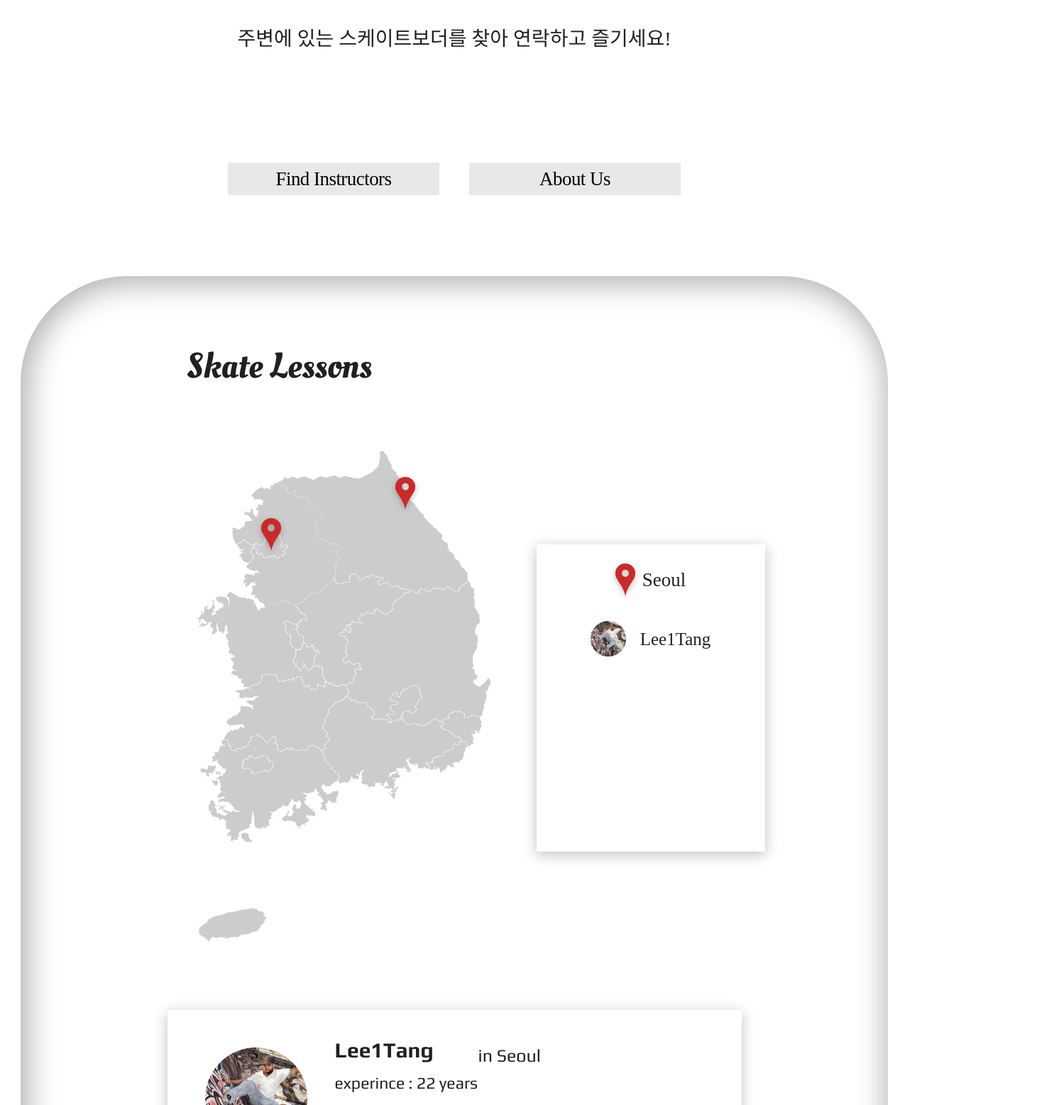
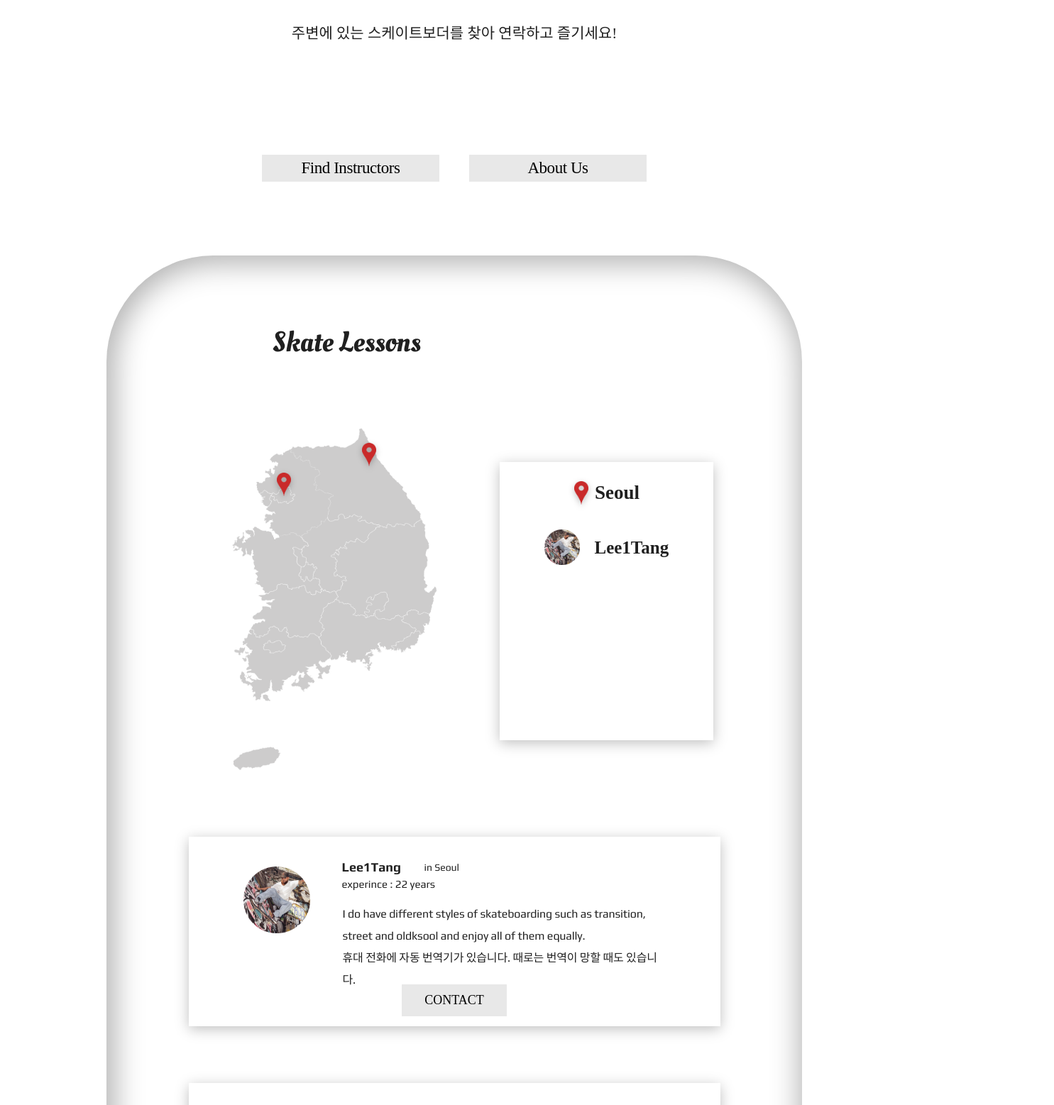
Before and after one commit to Minnie5382/Fun2Skate, a plain HTML site: page index.html in a window 1280 px wide. Shown: the part 426-1983 px from the top of the page at 71% size, 1485 px wide, since content can reach past the window. Drawn offline with nearby package versions, Linux system fonts and the light colour scheme; a web font is replaced by a local one.

Commit message:
[fix]글자수 기능 추가

```diff
--- a/css/apply copy.css
+++ /dev/null
@@ -1,129 +0,0 @@
-
-/* Source Sans 3 */
-@import url('https://fonts.googleapis.com/css2?family=Source+Sans+3:ital,wght@0,300;0,400;1,300&display=swap');
-
-
-/* 페이지 */
-.page {
-    width:1920px;
-    height:auto;
-}
-
-.page_wrap {
-    font-family: 'Oleo Script';
-    font-size: 30px;
-    width:auto;
-    height:1500px;
-    position:relative;
-    display: flex;
-    justify-content: center;
-    flex-direction: column;
-    margin:0 150px;
-    background: #FFFFFF;
-    background-blend-mode: darken;
-    box-shadow: 0px 4px 18px rgba(0, 0, 0, 0.25);
-}
-
-.page .title_wrap {
-    font-size: 50px;
-    position: absolute;
-    top: 75px;
-    left: 71px;
-}
-
-
-/* 신청서 폼 */
-.Apply_wrap .description {
-    margin-bottom: 83px;
-    line-height: 40px;
-
-}
-
-
-.Apply_wrap .apply_form {
-    display: flex;
-    flex-direction: column;
-}
-
-.apply_form > * {
-    margin-bottom:55px;
-}
-
-.apply_form input {
-    margin-top:21.5px ;
-}
-
-/* 이메일 형식 검증 */
-
-#error_mail {
-    font-size:22px;
-    color:#EA3434;
-    margin-top:10px;
-    display:inline;
-}
-
-.apply_form .explanation {
-    margin-top:2px;
-    font-size: 17px;
-    line-height: 30px;
-}
-
-.Apply_wrap span.ko, p.ko {
-    color: #737373;
-}
-
-.Apply_wrap span.ko {
-    margin-left: 55px;
-    font-size: 23px;
-}
-
-/* 프로필 이미지 업로드 박스 */
-input.profile_upload {
-    width:100%;
-}
-
-/* Introducing 텍스트 박스 */
-.introducing {
-    position: relative;
-}
-.introducing input {
-    width:100%;
-    height:200px;
-}
-
-.introducing p.letter_count {
-    position: absolute;
-    bottom: 10px;
-    right: 13px;
-    font-size: 20px;
-}
-
-/* 신청서 안내문 */
-.Apply_wrap .notice {
-    font-family: 'Source Sans 3';
-    text-align: center;
-    line-height: 40px;
-    font-size: 16px;
-    margin-top: 176px;
-    color: black;
-}
-
-/* 신청서 제출 버튼 */
-.Apply_wrap .submit_btn {
-    text-align: center;
-}
-button.submit {
-    position: relative;
-    width: 328px;
-    font-size: 40px;
-    margin: 41px 0 70px 0;
-}
-
-/* 텍스트박스 공통 스타일 */
-input {
-    background: #F3F3F3;
-    border: 1px solid #939393;
-    width: 497.48px;
-    height: 60.54px;
-    font-size:20px;
-}
--- a/css/index.css
+++ b/css/index.css
@@ -8,6 +8,7 @@
     box-shadow: inset 4px 4px 40px 8px rgba(0, 0, 0, 0.3);
     border-radius: 150px;
     padding-bottom:45px;
+    margin:0 150px;
 }
 
 
@@ -20,7 +21,7 @@
 
 .page .page_title {
     font-family: 'Oleo Script';
-    font-size:50px;
+    font-size:40px;
     position: relative;
     left: 234px;
     top: 103px;
@@ -28,13 +29,13 @@
 
 
 /* 지도 */
-.location {
+.content_wrap > .location {
     width:auto;
-    height:719px;
+    height:auto;
     display: flex;
-    justify-content: center;
+    justify-content: space-evenly;
     align-items: center;
-    padding-bottom: 40px;
+    padding: 0 80px 40px 80px;
 
 }
 
@@ -42,33 +43,34 @@
     position: relative;
 }
 img.map {
-    width:553px;
-    height:719px;
+    width:385px;
+    height:501px;
 }
 
 img.pin {
-    width: 28px;
-    height: 46px;
+    width: 20px;
+    height: 33px;
     background: url(pngwing.png);
     filter: drop-shadow(0px 3px 4px rgba(0, 0, 0, 0.25));
 }
 
 #pin_Seoul {
     position: absolute;
-    left:165px;
-    top:107px;
+    left:115px;
+    top:71px;
 }
 
 #pin_Gangneung {
     position: absolute;
-    left:354px;
-    top:49px;
+    left:235px;
+    top:29px;
 }
 
 /* 모달창 */
 .modal {
-    width:322px;
-    height:433px;
+    font-weight: bold;
+    width:301px;
+    height:392px;
     background: #FFFFFF;
     background-blend-mode: darken;
     box-shadow: 0px 4px 18px rgba(0, 0, 0, 0.25);
@@ -128,8 +130,8 @@ img.pin {
 
 .instructors_list .profile_card {
     position: relative;
-    width: 809px;
-    height:414px;
+    width: 749px;
+    height:267px;
     background: #FFFFFF;
     background-blend-mode: darken;
     box-shadow: 0px 4px 18px rgba(0, 0, 0, 0.25);
@@ -139,50 +141,52 @@ img.pin {
 
 .instructors_list img.profile {
     position: absolute;
-    width: 144px;
-    height:144px;
-    left: 53px;
-    top: 53px;
+    width: 94px;
+    height:94px;
+    left: 77px;
+    top: 42px;
 }
 
 .profile_card .name {
-    font-size: 30px;
+    font-size: 18px;
     position: absolute;
-    left: 236px;
-    top:42px;
+    left: 216px;
+    top:34px;
     font-weight: bold;
 }
 
 .profile_card .location {
-    font-size: 25px;
+    font-size: 14px;
     position: absolute;
     height: auto;
-    left: 438px;
-    top: 52px;
+    left: 332px;
+    top: 36px;
 }
 
 .profile_card .experience {
-    font-size: 23px;
+    font-size: 15px;
     position: absolute;
-    left: 236px;
-    top: 91px;
+    left: 216px;
+    top: 59px;
 }
 
 .profile_card .introducing {
-    font-size: 20px;
+    font-size: 16px;
     position: absolute;
     line-height: 31px;
-    left: 235px;
-    top: 160px;
+    left: 217px;
+    top: 93px;
+    padding-right: 80px;
     letter-spacing: -0.01em;
 }
 
 .profile_card button.contact {
     position: absolute;
-    width:160px;
+    width:148px;
     left: 50%;
     top: 78%;
     transform: translate(-50%);
+    font-size: 18px;
 }
 
 /* 버튼 공통 스타일 */
--- a/css/request.css
+++ b/css/request.css
@@ -1,16 +1,15 @@
-
 /* Request Lessons 페이지 */
 
 .page_wrap {
     font-family: 'Oleo Script';
-    font-size: 30px;
+    font-size: 16px;
     width:auto;
     height:1600px;
     position:relative;
     display: flex;
     justify-content: center;
     flex-direction: column;
-    margin:0 150px;
+    margin:0 300px;
     background: #FFFFFF;
     background-blend-mode: darken;
     box-shadow: 0px 4px 18px rgba(0, 0, 0, 0.25);
@@ -20,12 +19,12 @@
     position: absolute;
     width: auto;
     top: 167px;
-    margin: 0 90px;
+    margin: 0 140px;
 }
 
 /* 제목 */
 .page .title_wrap {
-    font-size: 50px;
+    font-size: 40px;
     position: absolute;
     top: 75px;
     left: 71px;
@@ -35,6 +34,7 @@
 .page_wrap .description {
     margin-bottom: 83px;
     line-height: 40px;
+    margin-left:-px;
 
 }
 
@@ -48,7 +48,7 @@
     margin-bottom:55px;
 }
 
-.request_form input {
+.request_form input, textarea {
     margin-top:21.5px ;
 }
 
@@ -76,18 +76,27 @@ input.profile_upload {
 .message {
     position: relative;
 }
-.message input {
-    width:100%;
-    height:200px;
+.message textarea {
+    width:450px;
+    height:140px;
+    resize: none;
+    position: relative;
 }
 
 .message p.letter_count {
     position: absolute;
     bottom: 10px;
     right: 13px;
-    font-size: 20px;
+    font-size: 16px;
     vertical-align:top;
 }
+
+.message #max_letters{
+    position: absolute;
+    top: 15px;
+    right: 3px;
+}
+
 
 /* 신청서 안내문 */
 .request_wrap .notice {
@@ -112,11 +121,11 @@ button.submit {
 }
 
 /* 텍스트박스 공통 스타일 */
-input {
+input , textarea{
     background: #F3F3F3;
     border: 1px solid #939393;
-    width: 497.48px;
-    height: 60.54px;
-    font-size:25px;
+    width: 360px;
+    height: 40px;
+    font-size:16px;
     padding-left: 17px;
 }
--- a/css/공통.css
+++ b/css/공통.css
@@ -36,7 +36,7 @@ html, body {
     position: relative;
     width: 381px;
     height: 94px;
-    left: 116px;
+    left: 200px;
     top: 51px;
 }
 
@@ -53,21 +53,21 @@ html, body {
 
 .intro .first_phrase {
     font-family: 'IM FELL English SC';
-    font-size: 48px;
+    font-size: 36px;
 }
 
 .intro .second_phrase {
     font-family: 'Fuzzy Bubbles';
-    font-size:64px;
-    margin-top:9px;
+    font-size:49px;
+    margin-top:13px;
 }
 
 .intro .ko {
-    font-size: 28px;
+    font-size: 21px;
     margin-top: 60px;
 }
 
-/* 탭 */
+/* 탭 버튼 */
 .intro .btn_wrap {
     width:100%;
     margin-top :160px;
@@ -79,13 +79,13 @@ html, body {
 .intro .btn_wrap * {
     margin:0 21px;
     width:100%;
-    width:298px;
-    height:46px;
+    width:250px;
+    height:38px;
     font-family: 'Stylish';
     font-style: normal;
     font-weight: 400;
-    font-size: 27px;
-    line-height: 20px;
+    font-size: 23px;
+    line-height: 10px;
     /* or 74% */
     text-align: center;
     letter-spacing: -0.02em;
--- a/index.html
+++ b/index.html
@@ -69,8 +69,7 @@
                                 <p>
                                     I do have different styles of skateboarding such as transition, street and oldksool and enjoy all of them equally.
                                 </p>
-                                <p>휴대 전화에 자동 번역기가 있습니다. </p>
-                                <p>때로는 번역이 망할 때도 있습니다. </p>
+                                <p>휴대 전화에 자동 번역기가 있습니다. 때로는 번역이 망할 때도 있습니다. </p>
                             </div>
                             <div class="btn_wrap">
                                 <button class="contact">CONTACT</button>
@@ -87,8 +86,7 @@
                                 <p>
                                     I do have different styles of skateboarding such as transition, street and oldksool and enjoy all of them equally.
                                 </p>
-                                <p>휴대 전화에 자동 번역기가 있습니다. </p>
-                                <p>때로는 번역이 망할 때도 있습니다. </p>
+                                <p>휴대 전화에 자동 번역기가 있습니다. 때로는 번역이 망할 때도 있습니다. </p>
                             </div>
                             <div class="btn_wrap">
                                 <button class="contact">CONTACT</button>
```
Also changed, not shown: about_us.html (+1 -0 lines), js/request.js (added, +10 -0 lines), request.html (+7 -6 lines), 1 other file.
